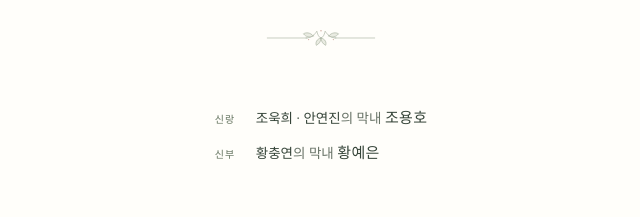
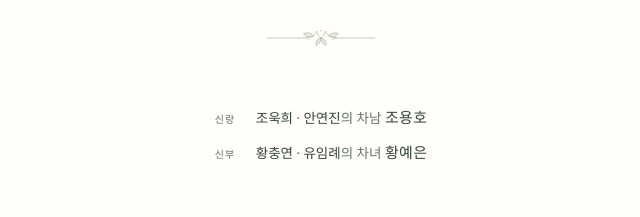
Before and after one commit to omaguskkr/new-life, a plain HTML site: page index.html in a window 1280 px wide. Shown: the part 1442-1659 px from the top of the page, 319-959 px from the left. Drawn offline with Linux system fonts and the light colour scheme; no server answers; a script that the page names is missing; a web font is replaced by a local one.

Commit message:
Update parents' names and birth order for both families
- Groom: 조욱희 · 안연진의 차남 조용호
- Bride: 황충연 · 유임례의 차녀 황예은 (mother's name added)

```diff
--- a/index.html
+++ b/index.html
@@ -148,8 +148,8 @@
     <p class="body-copy">저희의 새로운 시작에 함께하시어<br>따뜻한 축복으로 자리를 빛내 주시면 감사하겠습니다.</p>
     <img src="assets/floral-divider.svg" alt="" class="floral-divider">
     <div class="family-lines">
-      <p><span class="family-side">신랑</span><span class="family-text"><strong>조욱희</strong> · <strong>안연진</strong>의 막내 <span class="family-name">조용호</span></span></p>
-      <p><span class="family-side">신부</span><span class="family-text"><strong>황충연</strong>의 막내 <span class="family-name">황예은</span></span></p>
+      <p><span class="family-side">신랑</span><span class="family-text"><strong>조욱희</strong> · <strong>안연진</strong>의 차남 <span class="family-name">조용호</span></span></p>
+      <p><span class="family-side">신부</span><span class="family-text"><strong>황충연</strong> · <strong>유임례</strong>의 차녀 <span class="family-name">황예은</span></span></p>
     </div>
   </section>
   <section class="countdown-section section-pad" aria-labelledby="countdown-heading">
```
